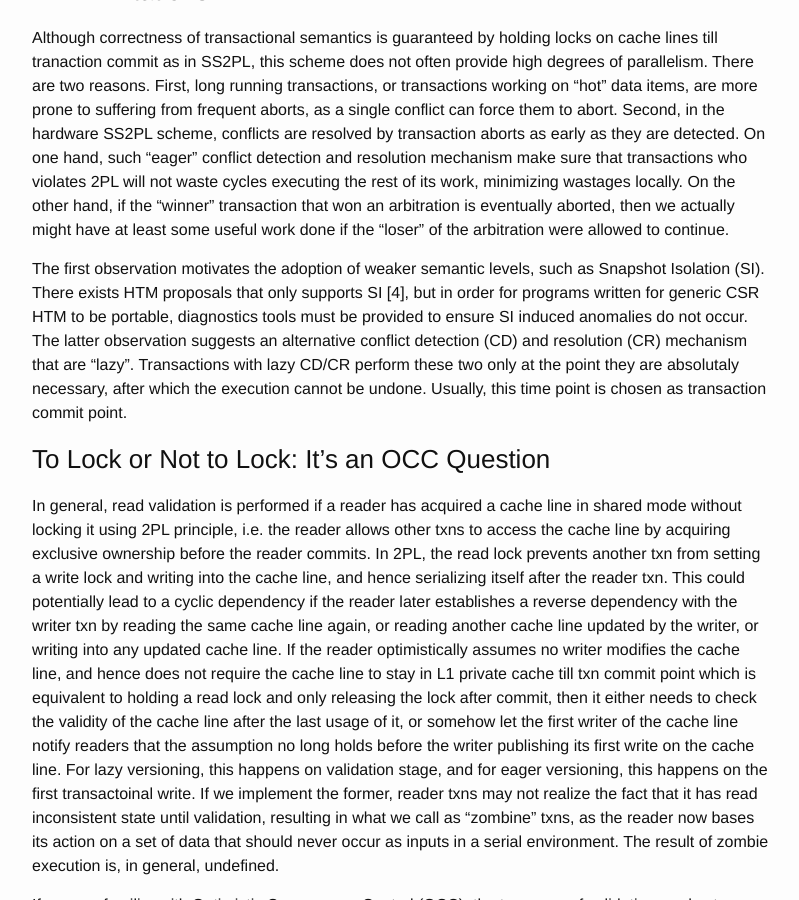
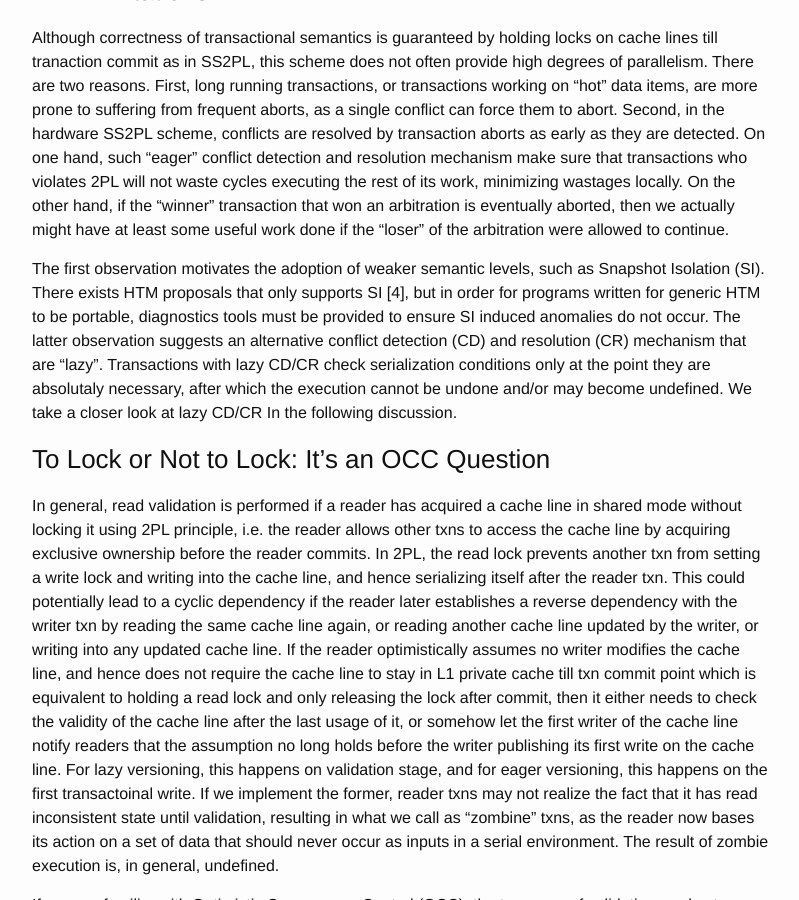
Before and after one commit to wangziqi2013/wangziqi2013.github.io, a Jekyll site: the page built from _posts/2018-03-18-HTM-Hardware-2PL-and-OCC.markdown, in a window 1280 px wide and 900 px high, scrolled down 2745 px. Shown: the whole window, without its empty margins (238-1037 px from the left). Built offline with Jekyll 4.4.1, drawn with Linux system fonts in a browser that asks for light colours.

Commit message:
Minor change

```diff
--- a/_posts/2018-03-18-HTM-Hardware-2PL-and-OCC.markdown
+++ b/_posts/2018-03-18-HTM-Hardware-2PL-and-OCC.markdown
@@ -107,12 +107,12 @@ an arbitration is eventually aborted, then we actually might have at least some
 the arbitration were allowed to continue.
 
 The first observation motivates the adoption of weaker semantic levels, such as Snapshot Isolation (SI).
-There exists HTM proposals that only supports SI [4], but in order for programs written for generic CSR HTM to
+There exists HTM proposals that only supports SI [4], but in order for programs written for generic HTM to
 be portable, diagnostics tools must be provided to ensure SI induced anomalies do not occur.
 The latter observation suggests an alternative conflict detection (CD) and
-resolution (CR) mechanism that are "lazy". Transactions with lazy CD/CR perform these two only at the point
-they are absolutaly necessary, after which the execution cannot be undone. Usually, this time point is chosen
-as transaction commit point.
+resolution (CR) mechanism that are "lazy". Transactions with lazy CD/CR check serialization conditions only at
+the point they are absolutaly necessary, after which the execution cannot be undone and/or may become undefined.
+ We take a closer look at lazy CD/CR In the following discussion.
 
 ### To Lock or Not to Lock: It's an OCC Question
 
```
